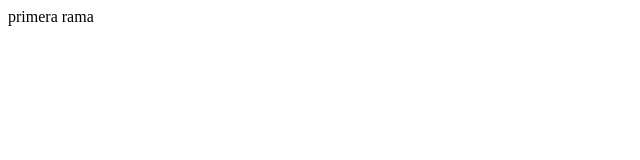
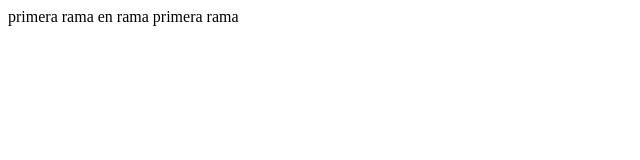
Before and after one commit to alexanderJava8/book-jit, a plain HTML site: page index.html in a window 1280 px wide. Shown: the whole page, without its empty margins (0-640 px from the left). Drawn offline with Linux system fonts and the light colour scheme.

Commit message:
commit en rama secundaria

```diff
--- a/index.html
+++ b/index.html
@@ -6,6 +6,6 @@
     <title>Document</title>
 </head>
 <body>
-    <div>primera rama</div>
+    <div>primera rama en rama primera rama</div>
 </body>
 </html>
```
